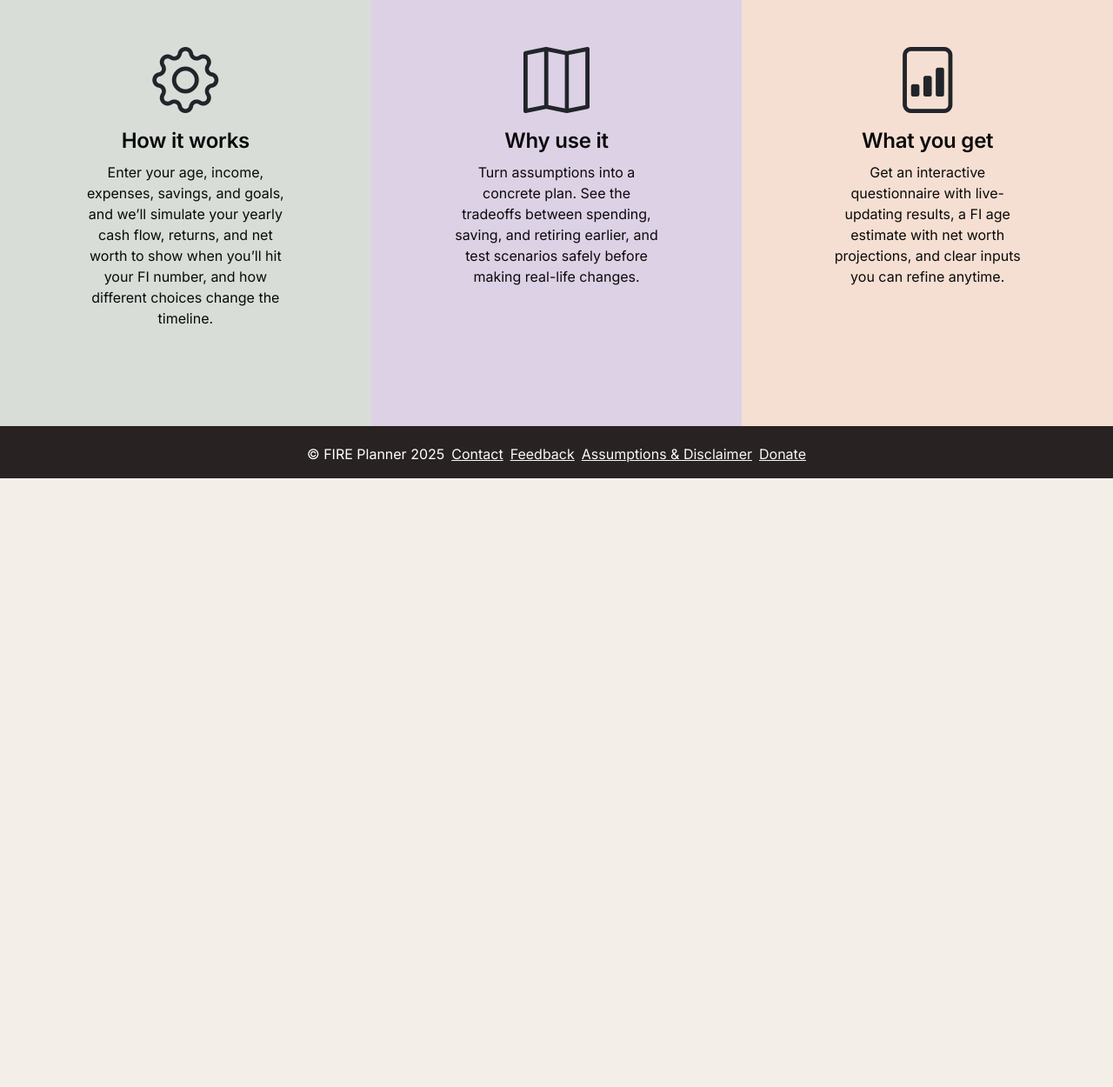
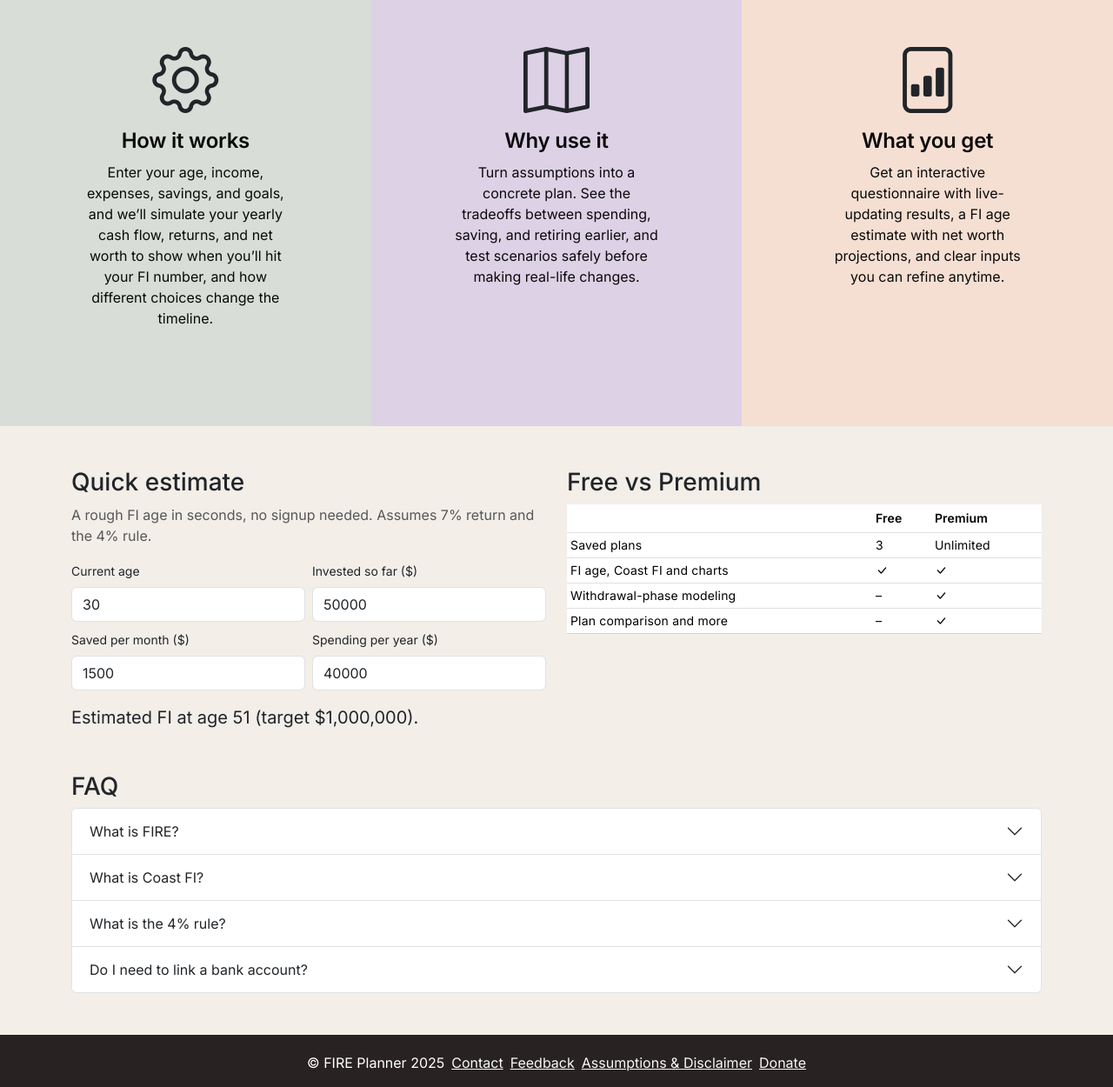
Before and after one commit to jschiffres/FIREWebsite, a Django app: page / in a window 1280 px wide. Shown: the part 545-1795 px from the top of the page at 87% size. Before the commit the page ends 1095 px from the top, so only its background shows below. Run offline with Django 5.2, Linux system fonts and the light colour scheme.

Commit message:
Personalize landing page by auth state; add quick estimate, tier table, FAQ
Co-authored-by: Copilot App <223556219+Copilot@users.noreply.github.com>

```diff
--- a/FIRESimulator/FIRE/templates/FIRE/landing.html
+++ b/FIRESimulator/FIRE/templates/FIRE/landing.html
@@ -5,6 +5,30 @@
 <div class="container mt-5 mb-5">
   <div class="row g-4">
       <div class="col-lg-6">
+        {% if user.is_authenticated %}
+        <h1 id="landing-header">Welcome back{% if user.first_name %}, {{ user.first_name }}{% endif %}</h1>
+        {% if latest_plan %}
+        <div class="card shadow-sm my-3">
+          <div class="card-body">
+            <h5 class="card-title mb-1">{{ latest_plan.plan_name }}</h5>
+            <p class="text-muted small mb-3">Your most recent plan</p>
+            <div class="row text-center mb-3">
+              <div class="col"><div class="fs-3 fw-bold">{{ latest_fi_age|default:"N/A" }}</div><div class="small text-muted">FI age</div></div>
+              <div class="col"><div class="fs-3 fw-bold">{% if latest_funded is not None %}{{ latest_funded|floatformat:0 }}%{% else %}N/A{% endif %}</div><div class="small text-muted">Funded</div></div>
+              <div class="col"><div class="fs-3 fw-bold">{{ plan_count }}{% if not is_premium %}/{{ free_plan_limit }}{% endif %}</div><div class="small text-muted">Plans</div></div>
+            </div>
+            <a href="{% url 'runplan' latest_plan.id %}" class="btn btn-action-filled"><i class="bi bi-speedometer2"></i> Open dashboard</a>
+            <a href="{% url 'userplans' %}" class="btn btn-outline-secondary">All plans</a>
+            {% if not at_limit %}<a href="{% url 'newplan' %}" class="btn btn-outline-secondary"><i class="bi bi-plus-circle"></i> New plan</a>{% endif %}
+          </div>
+        </div>
+        {% if at_limit %}<p class="small text-muted">You've used all {{ free_plan_limit }} free plans. <a href="{% url 'myaccount' %}">Upgrade to Premium</a> for unlimited plans.</p>{% endif %}
+        {% if email_unverified %}<p class="small text-muted"><i class="bi bi-envelope-exclamation"></i> Verify your email to unlock Premium upgrades.</p>{% endif %}
+        {% else %}
+        <p id="landing-subtext">You haven't created a plan yet. It only takes a few minutes.</p>
+        <a href="{% url 'newplan' %}" class="btn btn-lg btn-action-filled"><i class="bi bi-plus-circle"></i> Create your first plan</a>
+        {% endif %}
+        {% else %}
         <h1 id="landing-header">Plan your path to Financial Independence</h1>
         <p id="landing-subtext">Answer a few questions, see your FI timeline, and explore scenarios to reach your goals sooner.</p>
         <div class="row g-4 mb-3 mt-3">
@@ -14,6 +38,7 @@
             </form>
           </div>
         </div>
+        {% endif %}
       </div>
       <div class="col-lg-6 text-center align-self-center">
           {% load static %}
@@ -45,4 +70,62 @@
   </div>
 </div>
 
+{% if not user.is_authenticated %}
+<div class="container my-5">
+  <div class="row g-4">
+    <div class="col-lg-6">
+      <h3>Quick estimate</h3>
+      <p class="text-muted">A rough FI age in seconds, no signup needed. Assumes 7% return and the 4% rule.</p>
+      <form id="quick-calc" class="row g-2" onsubmit="return false;">
+        <div class="col-6"><label class="form-label small" for="qc-age">Current age</label><input id="qc-age" type="number" min="16" max="80" value="30" class="form-control"></div>
+        <div class="col-6"><label class="form-label small" for="qc-saved">Invested so far ($)</label><input id="qc-saved" type="number" min="0" value="50000" class="form-control"></div>
+        <div class="col-6"><label class="form-label small" for="qc-contrib">Saved per month ($)</label><input id="qc-contrib" type="number" min="0" value="1500" class="form-control"></div>
+        <div class="col-6"><label class="form-label small" for="qc-spend">Spending per year ($)</label><input id="qc-spend" type="number" min="1" value="40000" class="form-control"></div>
+      </form>
+      <p id="qc-result" class="fs-5 mt-3 mb-0" aria-live="polite"></p>
+    </div>
+    <div class="col-lg-6">
+      <h3>Free vs Premium</h3>
+      <table class="table table-sm align-middle">
+        <thead><tr><th></th><th>Free</th><th>Premium</th></tr></thead>
+        <tbody>
+          <tr><td>Saved plans</td><td>{{ free_plan_limit }}</td><td>Unlimited</td></tr>
+          <tr><td>FI age, Coast FI and charts</td><td><i class="bi bi-check-lg"></i></td><td><i class="bi bi-check-lg"></i></td></tr>
+          <tr><td>Withdrawal-phase modeling</td><td>&ndash;</td><td><i class="bi bi-check-lg"></i></td></tr>
+          <tr><td>Plan comparison and more</td><td>&ndash;</td><td><i class="bi bi-check-lg"></i></td></tr>
+        </tbody>
+      </table>
+    </div>
+  </div>
+</div>
+<div class="container mb-5">
+  <h3>FAQ</h3>
+  <div class="accordion" id="landing-faq">
+    {% for q, a in faq %}
+    <div class="accordion-item">
+      <h2 class="accordion-header"><button class="accordion-button collapsed" type="button" data-bs-toggle="collapse" data-bs-target="#faq{{ forloop.counter }}">{{ q }}</button></h2>
+      <div id="faq{{ forloop.counter }}" class="accordion-collapse collapse" data-bs-parent="#landing-faq"><div class="accordion-body">{{ a }}</div></div>
+    </div>
+    {% endfor %}
+  </div>
+</div>
+<script>
+(function () {
+  const ids = ['qc-age', 'qc-saved', 'qc-contrib', 'qc-spend'];
+  const out = document.getElementById('qc-result');
+  function calc() {
+    const [age, saved, contrib, spend] = ids.map(i => parseFloat(document.getElementById(i).value) || 0);
+    if (spend <= 0 || age <= 0) { out.textContent = ''; return; }
+    const target = spend * 25;
+    let bal = saved, years = 0;
+    while (bal < target && years < 70) { bal = bal * 1.07 + contrib * 12; years++; }
+    out.textContent = years >= 70 ? 'Increase your savings to reach FI within 70 years.'
+      : (years === 0 ? 'You are already at your FI number of $' : 'Estimated FI at age ' + Math.round(age + years) + ' (target $') + target.toLocaleString() + (years === 0 ? '.' : ').');
+  }
+  ids.forEach(i => document.getElementById(i).addEventListener('input', calc));
+  calc();
+})();
+</script>
+{% endif %}
+
 {% endblock %}
--- a/FIRESimulator/FIRE/views.py
+++ b/FIRESimulator/FIRE/views.py
@@ -161,8 +161,29 @@ def check_email(request):
     return JsonResponse({'available': not taken})
 
 # LANDING PAGE
+LANDING_FAQ = [
+    ("What is FIRE?", "Financial Independence, Retire Early: saving enough that investment returns can cover your spending."),
+    ("What is Coast FI?", "The age at which you can stop contributing and still reach your FI number through growth alone."),
+    ("What is the 4% rule?", "A guideline that you can withdraw about 4% of your portfolio per year, so your FI number is roughly 25x annual spending."),
+    ("Do I need to link a bank account?", "No. You enter your numbers manually and can delete your data at any time from My Account."),
+]
+
 def landing(request):
-    return render(request, 'FIRE/landing.html')
+    context = {'faq': LANDING_FAQ}
+    if request.user.is_authenticated:
+        plans = Plan.objects.filter(user=request.user).order_by('-id')
+        latest = plans.first()
+        if latest:
+            fi = _summarize(latest)
+            context.update({
+                'latest_plan': latest,
+                'latest_fi_age': fi.fi_age if fi else None,
+                'latest_funded': fi.funded_percent if fi else None,
+            })
+        count = plans.count()
+        context['plan_count'] = count
+        context['at_limit'] = not user_is_premium(request.user) and count >= settings.FREE_PLAN_LIMIT
+    return render(request, 'FIRE/landing.html', context)
 
 # USER: Signup
 def signupuser(request):
```
Also changed, not shown: FIRESimulator/FIRE/tests.py (+10 -0 lines).
